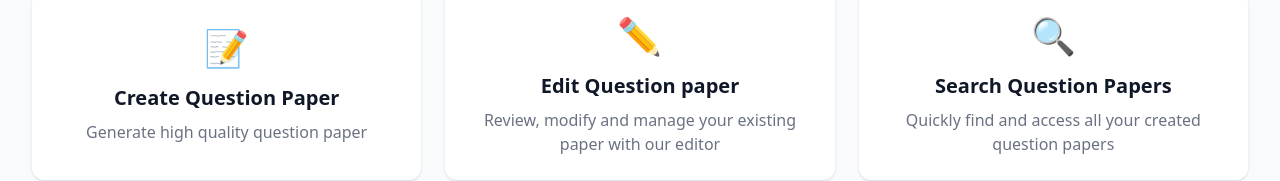
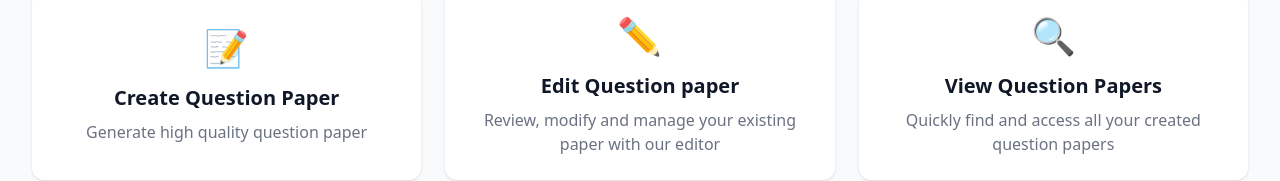
Before and after one commit to Crizter/smartqp, a SvelteKit app: page / in a window 1280 px wide. Shown: the part 445-626 px from the top of the page. Built offline with nearby package versions, Linux system fonts and the light colour scheme.

Commit message:
fix mark for stepper

```diff
--- a/src/lib/components/Stepper.svelte
+++ b/src/lib/components/Stepper.svelte
@@ -51,7 +51,7 @@
               'bg-white border-gray-300'}"
           >
             {#if getStepStatus(step.id) === 'completed'}
-              <svg class="w-6 h-6 text-white" viewBox="0 0 20 20" fill="currentColor">
+              <svg class="w-6 h-6 text-black" viewBox="0 0 20 20" fill="currentColor">
                 <path fill-rule="evenodd" d="M16.707 5.293a1 1 0 010 1.414l-8 8a1 1 0 01-1.414 0l-4-4a1 1 0 011.414-1.414L8 12.586l7.293-7.293a1 1 0 011.414 0z" clip-rule="evenodd"/>
               </svg>
             {:else}
--- a/src/routes/+page.svelte
+++ b/src/routes/+page.svelte
@@ -16,7 +16,7 @@
             route:'/edit'  ,
         },
         {
-            title : 'Search Question Papers' ,
+            title : 'View Question Papers' ,
             description: 'Quickly find and access all your created question papers ' ,
             icon: '🔍',
             route: '/search',
```
